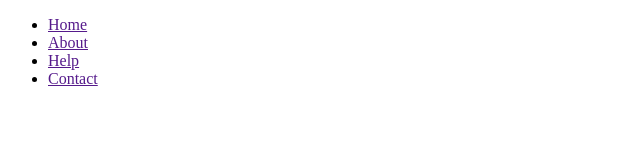
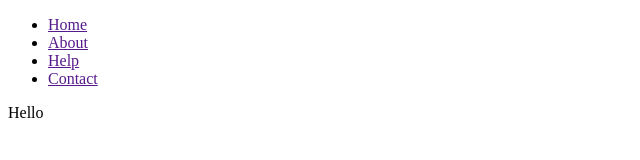
Before and after one commit to chum-ch/branch, a plain HTML site: page index.html in a window 1280 px wide. Shown: the full height of the page, 0-640 px from the left. Drawn offline with Linux system fonts and the light colour scheme.

Commit message:
add footer

```diff
--- a/index.html
+++ b/index.html
@@ -15,5 +15,9 @@
     <li><a href="">Contact</a></li>
     </ul>
   </nav>
+
+  <footer>
+    Hello
+  </footer>
 </body>
 </html>
```
